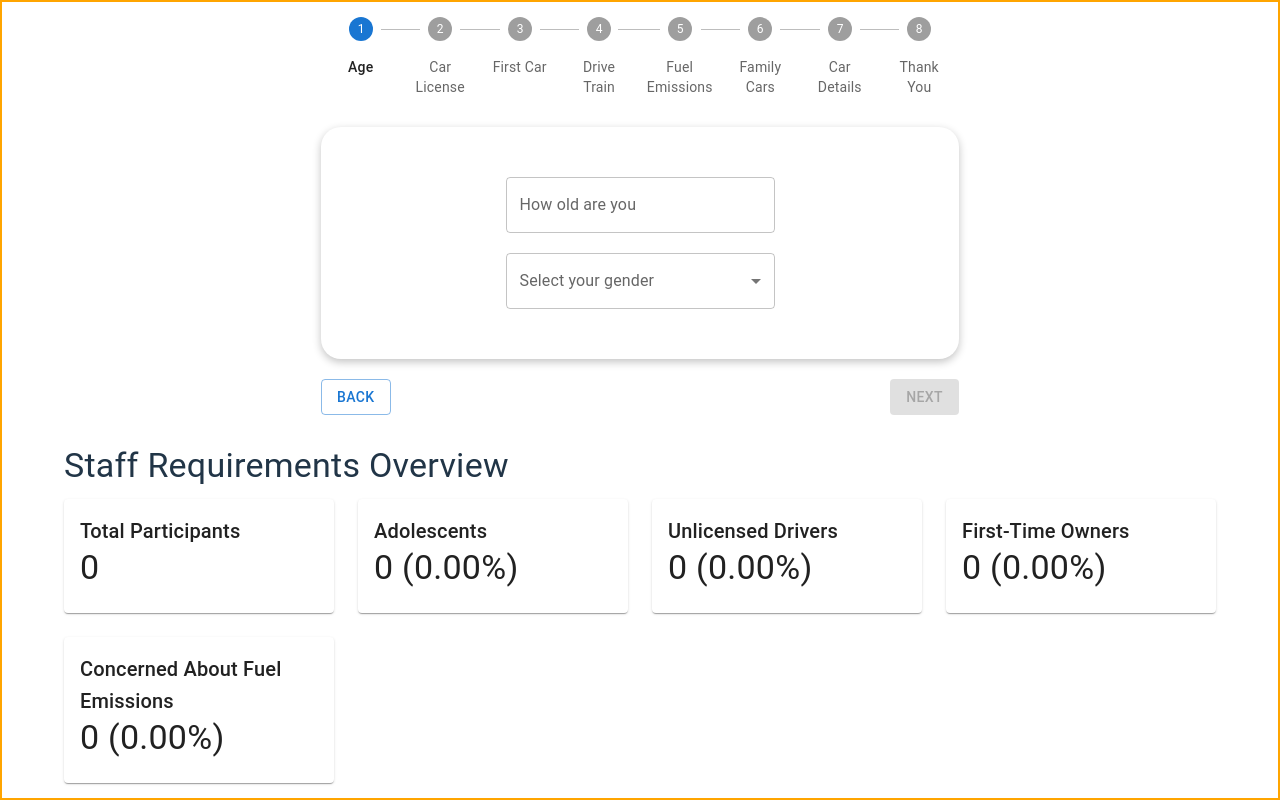
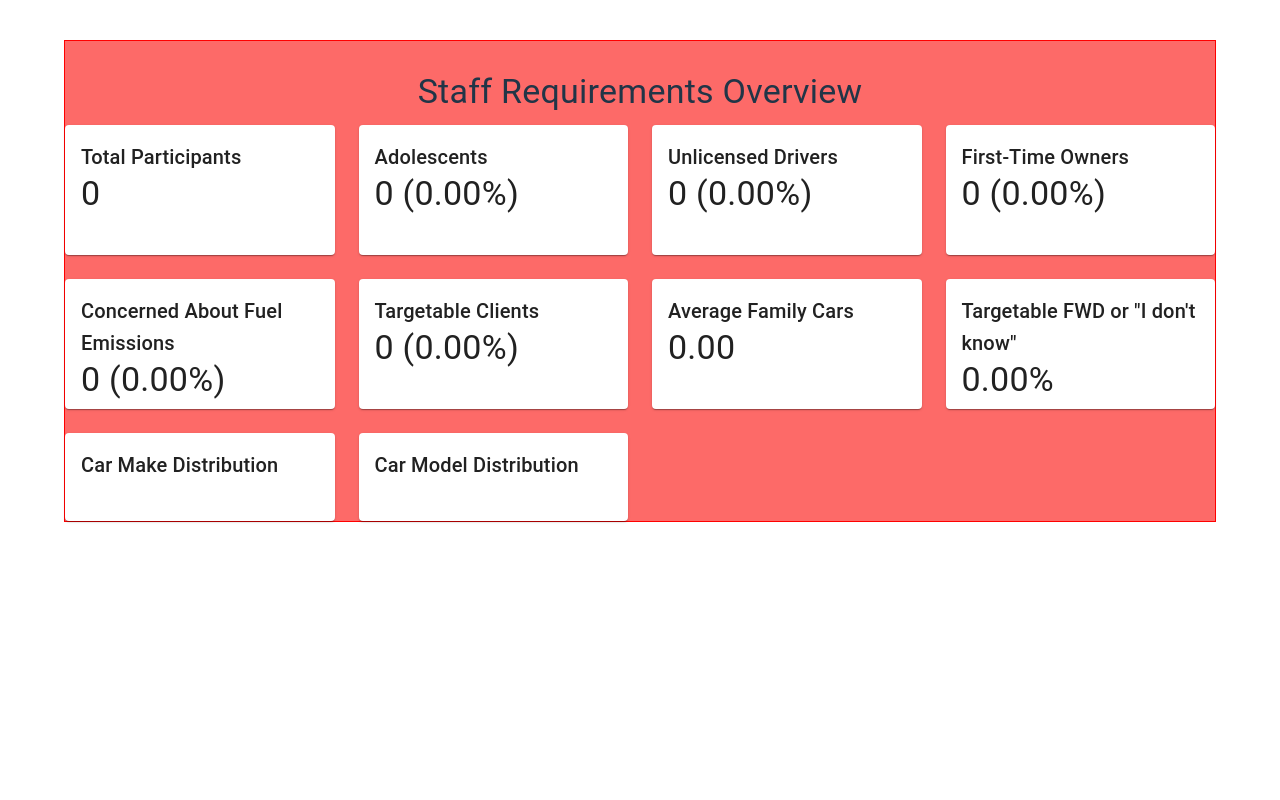
Before and after one commit to Neroshell/Talaxio_survey, a React (Vite) app: page /dashboard in a window 1280 px wide. Built offline with nearby package versions, Linux system fonts and the light colour scheme.

Commit message:
fix dashboard

```diff
--- a/package.json
+++ b/package.json
@@ -19,6 +19,7 @@
     "react": "^18.3.1",
     "react-chartjs-2": "^5.2.0",
     "react-dom": "^18.3.1",
+    "react-router-dom": "^6.26.2",
     "yup": "^1.4.0"
   },
   "devDependencies": {
--- a/src/App.css
+++ b/src/App.css
@@ -1,7 +1,7 @@
 .main-box{
-    border: 2px solid orange;
+
     width: 100%;
-    height: 100vh;
+    margin-top: 40px;
     display: flex;
     flex-direction: column;
     align-items: center;
--- a/src/App.tsx
+++ b/src/App.tsx
@@ -1,5 +1,5 @@
-// App.tsx
 import React, { useContext, useState } from 'react';
+import { BrowserRouter as Router, Routes, Route, Link } from 'react-router-dom';
 import { Stepper, Step, StepLabel } from '@mui/material';
 import Age from './components/Age';
 import CarLicense from './components/CarLicense';
@@ -12,7 +12,7 @@ import EachCar from './components/EachCar';
 import './App.css';
 import { multiStepContext } from './components/ContextStep';
 import Dashboard from './components/Dashboard';
-
+import { Button } from '@mui/material';
 
 const steps = [
   'Age',
@@ -26,39 +26,31 @@ const steps = [
 ];
 
 function App() {
-  const { currentStep, setStep, userData, submitData, setUserData  } = useContext(multiStepContext);
+  const { currentStep, setStep, userData, submitData } = useContext(multiStepContext);
 
   const [thankYouMessage, setThankYouMessage] = useState<string | null>(null);
   const [showIcon, setShowIcon] = useState<boolean>(true);
   const [submitted, setSubmitted] = useState(false);
 
-  // Handle Age Step Logic
   const handleAgeNext = () => {
     const { age } = userData;
-    if (age === '' || isNaN(age as number)) {
-      return; // Do nothing if the age is not provided or invalid
-    }
-
-
+    if (age === '' || isNaN(age as number)) return;
 
     if (age < 18) {
       submitData();
       setThankYouMessage("Thank you for your interest");
-      setShowIcon(false); // Optionally hide the icon
-      setStep(7); // Go to Thank You step if under 18
+      setShowIcon(false);
+      setStep(7);
     } else {
-      setStep(1); // Proceed to Car License step for age >= 18
+      setStep(1);
     }
   };
 
-
-  // Handle Car License Step Logic
   const handleCarLicenseNext = (licenseStatus: string) => {
     if (licenseStatus === 'no' && !submitted) {
-      console.log('handleCarLicenseNext called');
       submitData();
-      setSubmitted(true); // Prevent further submissions
-      setStep(7); // Go to Thank You step
+      setSubmitted(true);
+      setStep(7);
     } else if (userData.age !== null && userData.age >= 18 && userData.age <= 25) {
       setStep(2);
     } else {
@@ -66,37 +58,26 @@ function App() {
     }
   };
 
-
-
   const handleFirstCarNext = (firstCar: string) => {
     if (firstCar === 'yes') {
       submitData();
       setThankYouMessage("We are targeting more experienced clients, thank you for your interest");
-    setShowIcon(true); // Optionally hide the icon
-    setStep(7); // Go to Thank You step if 'Yes' is selected
+      setShowIcon(true);
+      setStep(7);
     } else if (firstCar === 'no') {
-    setStep(3); // Go to Drive Train step if 'No' is selected
+      setStep(3);
     }
   };
 
   const handleFuelEmissionNext = (fuelEmissions: string) => {
     if (fuelEmissions === 'yes' && !submitted) {
-
-    setSubmitted(true); // Intermediate submission
-    setStep(6); // Proceed to next step
+      setSubmitted(true);
+      setStep(6);
     } else {
-   // Final submission
       setStep(3);
     }
   };
 
-
-
-
-
-
-
-  // Get content based on the step index
   const getStepContent = (stepIndex: number) => {
     switch (stepIndex) {
       case 0:
@@ -112,12 +93,7 @@ const handleFuelEmissionNext = (fuelEmissions: string) => {
       case 5:
         return <FamilyCars />;
       case 6:
-        return (
-          <EachCar
-            carIndex={0}
-            onCarDetailsChange={() => {}}
-          />
-        );
+        return <EachCar carIndex={0} onCarDetailsChange={() => {}} />;
       case 7:
         return <ThankYou message={thankYouMessage || 'Thank you for your participation!'} showIcon={showIcon} />;
       default:
@@ -126,7 +102,11 @@ const handleFuelEmissionNext = (fuelEmissions: string) => {
   };
 
   return (
+    <Router>
       <div className='main-box'>
+        <Routes>
+          <Route path="/" element={
+            <>
               <Stepper style={{ width: '50%' }} activeStep={currentStep} alternativeLabel>
                 {steps.map((label, index) => (
                   <Step key={label} active={index === currentStep}>
@@ -134,15 +114,20 @@ const handleFuelEmissionNext = (fuelEmissions: string) => {
                   </Step>
                 ))}
               </Stepper>
-
               <div style={{ width: "50%", margin: '0 auto' }} className="step-content">
                 {getStepContent(currentStep)}
               </div>
-
-        <Dashboard />
+              <Link to="/dashboard">
+              <Button variant="contained" color="primary">
+                   Go to Dashboard
+                </Button>
+              </Link>
+            </>
+          } />
+          <Route path="/dashboard" element={<Dashboard />} />
+        </Routes>
       </div>
-
-
+    </Router>
   );
 }
 
--- a/src/components/ContextStep.tsx
+++ b/src/components/ContextStep.tsx
@@ -1,48 +1,72 @@
-import React, { useState } from 'react';
+import React, { useState, useEffect } from 'react';
 
 export const multiStepContext = React.createContext<any>(null);
 
 const ContextStep: React.FC<{ children: React.ReactNode }> = ({ children }) => {
   const [currentStep, setStep] = useState(0);
   const [userData, setUserData] = useState<any>({});
-  const [finalData, setFinalData] = useState<any[]>([]);
+  const [finalData, setFinalData] = useState<any[]>(() => {
+    const storedData = localStorage.getItem('finalData');
+    return storedData ? JSON.parse(storedData) : [];
+  });
 
-  // New state variables for counts
-  const [adolescentCount, setAdolescentCount] = useState(0);
-  const [unlicensedCount, setUnlicensedCount] = useState(0);
-  const [FirstTimeOwnerCount, setFirstTimeOwnerCount] = useState(0);
-  const [fuelEmissionConcernedCount, setFuelEmissionConcernedCount] = useState(0);
+  // Load counts from local storage
+  const initialCounts = JSON.parse(localStorage.getItem('counts') || '{}');
+  const [adolescentCount, setAdolescentCount] = useState(initialCounts.adolescentCount || 0);
+  const [unlicensedCount, setUnlicensedCount] = useState(initialCounts.unlicensedCount || 0);
+  const [FirstTimeOwnerCount, setFirstTimeOwnerCount] = useState(initialCounts.FirstTimeOwnerCount || 0);
+  const [fuelEmissionConcernedCount, setFuelEmissionConcernedCount] = useState(initialCounts.fuelEmissionConcernedCount || 0);
+  const [targetableCount, setTargetableCount] = useState(initialCounts.targetableCount || 0);
 
+  const totalSteps = 7;
+
+  // Average calculation based on total cars and number of users
+  const averageFamilyCars = finalData.length > 0
+    ? finalData.reduce((total, data) => total + (data.familyCars || 0), 0) / finalData.reduce((count, data) => count + (data.familyCars ? 1 : 0), 0)
+    : 0;
+
+  // Save finalData and counts to local storage whenever they change
+  useEffect(() => {
+    localStorage.setItem('finalData', JSON.stringify(finalData));
+    localStorage.setItem('counts', JSON.stringify({
+      adolescentCount,
+      unlicensedCount,
+      FirstTimeOwnerCount,
+      fuelEmissionConcernedCount,
+      targetableCount,
+    }));
+  }, [finalData, adolescentCount, unlicensedCount, FirstTimeOwnerCount, fuelEmissionConcernedCount, targetableCount]);
 
   function submitData() {
     console.log('submitData called');
 
-    // This will only update finalData if the survey is fully completed
-    // Check if on Thank You step
     setFinalData((prevData) => {
       const updatedData = [...prevData, userData];
 
       // Check for conditions after the full submission
       if (userData.age < 18) {
-          setAdolescentCount((prevCount) => prevCount + 1);
+        setAdolescentCount((prevCount: number) => prevCount + 1);
       }
 
       if (userData.carLicense === 'no') {
-          setUnlicensedCount((prevCount) => prevCount + 1);
+        setUnlicensedCount((prevCount: number) => prevCount + 1);
       }
 
       if (userData.firstCar === 'yes') {
-          setFirstTimeOwnerCount((prevCount) => prevCount + 1);
+        setFirstTimeOwnerCount((prevCount: number) => prevCount + 1);
       }
 
-        // Increment the concerned about fuel emissions count
-        if (userData.fuelemissions === 'yes') {
-          setFuelEmissionConcernedCount((prevCount) => prevCount + 1);
+      if (userData.fuelEmissionConcerned === 'yes') {
+        setFuelEmissionConcernedCount((prevCount: number) => prevCount + 1);
+      }
+
+      if (currentStep === totalSteps - 1) {  // If user is at the last step
+        setUserData((prevData) => ({ ...prevData, completedSurvey: true }));
+        setTargetableCount((prevCount: number) => prevCount + 1);
       }
 
       return updatedData; // Return the updated data
     });
-
   }
 
 
@@ -54,11 +78,12 @@ const ContextStep: React.FC<{ children: React.ReactNode }> = ({ children }) => {
       userData,
       setUserData,
       finalData,
-      adolescentCount, // Provide count to context
-      unlicensedCount, // Provide count to context
+      adolescentCount,
+      unlicensedCount,
       FirstTimeOwnerCount,
-      fuelEmissionConcernedCount ,
-
+      fuelEmissionConcernedCount,
+      averageFamilyCars, // Provide average to context
+      targetableCount
     }}>
       {children}
     </multiStepContext.Provider>
--- a/src/components/Dashboard.tsx
+++ b/src/components/Dashboard.tsx
@@ -1,12 +1,15 @@
-import React, { useContext } from 'react';
+import React, { useContext, useEffect } from 'react';
 import {
   Container,
   Typography,
   Grid,
   Card,
   CardContent,
+  List,
+  ListItem,
 } from '@mui/material';
 import { multiStepContext } from './ContextStep';
+import './components.css'
 
 interface Car {
   carMake: string;
@@ -17,19 +20,37 @@ interface UserData {
   age: number;
   carLicense: string;
   firstCar: string;
+  driveTrain?: string;
   familyCars?: number;
-  eachCar: Car[];
+  eachCar?: Car[];
+  completedSurvey: boolean;
+  fuelEmissionConcerned: boolean;
 }
 
-
 const Dashboard: React.FC = () => {
-    const { finalData, adolescentCount, unlicensedCount, FirstTimeOwnerCount, fuelEmissionConcernedCount } = useContext(multiStepContext) as {
+  const { finalData, adolescentCount, unlicensedCount, FirstTimeOwnerCount, fuelEmissionConcernedCount, targetableCount, averageFamilyCars } = useContext(multiStepContext) as {
     finalData: UserData[];
     adolescentCount: number;
     unlicensedCount: number;
     FirstTimeOwnerCount: number;
-      fuelEmissionConcernedCount: number; // New count
+    fuelEmissionConcernedCount: number;
+    targetableCount: number;
+    averageFamilyCars: number;
   };
+
+  // Save data to local storage whenever finalData changes
+  useEffect(() => {
+    localStorage.setItem('finalData', JSON.stringify(finalData));
+  }, [finalData]);
+
+  // Load data from local storage on component mount
+  useEffect(() => {
+    const storedData = localStorage.getItem('finalData');
+    if (storedData) {
+      // You may want to dispatch this to your context or handle it as needed
+      console.log('Loaded data from local storage:', JSON.parse(storedData));
+    }
+  }, []);
 
   // Calculate statistics
   const totalParticipants = finalData.length;
@@ -37,17 +58,44 @@ const Dashboard: React.FC = () => {
   const unlicensedPercentage = totalParticipants > 0 ? (unlicensedCount / totalParticipants) * 100 : 0;
   const firstTimeOwnerPercentage = totalParticipants > 0 ? (FirstTimeOwnerCount / totalParticipants) * 100 : 0;
   const fuelEmissionConcernedPercentage = totalParticipants > 0 ? (fuelEmissionConcernedCount / totalParticipants) * 100 : 0;
+  const targetablePercentage = totalParticipants > 0 ? (targetableCount / totalParticipants) * 100 : 0;
+
+  const targetableUsers = finalData.filter(user => user.age >= 18 && user.completedSurvey);
+  const targetableFWDorDontKnow = targetableUsers.filter(user => user.driveTrain === 'FWD' || user.driveTrain === "I don't know");
+  const fwdOrDontKnowPercentage = targetableUsers.length > 0 ? (targetableFWDorDontKnow.length / targetableUsers.length) * 100 : 0;
+
+  const carMakeDistribution: { [key: string]: number } = {};
+  const carModelDistribution: { [key: string]: number } = {};
+
+  finalData.forEach(user => {
+    if (user.eachCar && user.eachCar.length > 0) {
+      user.eachCar.forEach(car => {
+        if (carMakeDistribution[car.carMake]) {
+          carMakeDistribution[car.carMake]++;
+        } else {
+          carMakeDistribution[car.carMake] = 1;
+        }
+        const makeAndModel = `${car.carMake} ${car.carModel}`;
+        if (carModelDistribution[makeAndModel]) {
+          carModelDistribution[makeAndModel]++;
+        } else {
+          carModelDistribution[makeAndModel] = 1;
+        }
+      });
+    }
+  });
 
   return (
-      <Container>
-        <Typography variant="h4" gutterBottom>
+    <div className='dashboard-container'>
+      <Typography variant="h4" sx={{textAlign: 'center'}} gutterBottom>
         Staff Requirements Overview
       </Typography>
 
       <Grid container spacing={3}>
+        {/* Existing statistics cards */}
         <Grid item xs={12} sm={6} md={3}>
-            <Card>
-              <CardContent>
+          <Card  sx={{height: '130px'}}>
+            <CardContent >
               <Typography variant="h6">Total Participants</Typography>
               <Typography variant="h4">{totalParticipants}</Typography>
             </CardContent>
@@ -55,7 +103,7 @@ const Dashboard: React.FC = () => {
         </Grid>
 
         <Grid item xs={12} sm={6} md={3}>
-            <Card>
+          <Card  sx={{height: '130px'}}>
             <CardContent>
               <Typography variant="h6">Adolescents</Typography>
               <Typography variant="h4">{adolescentCount} ({adolescentPercentage.toFixed(2)}%)</Typography>
@@ -64,7 +112,7 @@ const Dashboard: React.FC = () => {
         </Grid>
 
         <Grid item xs={12} sm={6} md={3}>
-            <Card>
+          <Card  sx={{height: '130px'}}>
             <CardContent>
               <Typography variant="h6">Unlicensed Drivers</Typography>
               <Typography variant="h4">{unlicensedCount} ({unlicensedPercentage.toFixed(2)}%)</Typography>
@@ -73,7 +121,7 @@ const Dashboard: React.FC = () => {
         </Grid>
 
         <Grid item xs={12} sm={6} md={3}>
-            <Card>
+          <Card  sx={{height: '130px'}}>
             <CardContent>
               <Typography variant="h6">First-Time Owners</Typography>
               <Typography variant="h4">{FirstTimeOwnerCount} ({firstTimeOwnerPercentage.toFixed(2)}%)</Typography>
@@ -81,19 +129,73 @@ const Dashboard: React.FC = () => {
           </Card>
         </Grid>
 
-          {/* New statistic card for fuel emissions concern */}
         <Grid item xs={12} sm={6} md={3}>
-            <Card>
+          <Card  sx={{height: '130px'}}>
             <CardContent>
               <Typography variant="h6">Concerned About Fuel Emissions</Typography>
-                <Typography variant="h4">{fuelEmissionConcernedCount} ({fuelEmissionConcernedPercentage.toFixed(2)}%)</Typography>
+              <Typography variant="h4"> {fuelEmissionConcernedCount} ({fuelEmissionConcernedPercentage.toFixed(2)}%)</Typography>
             </CardContent>
           </Card>
         </Grid>
 
-          {/* Add more statistic cards as needed */}
+        <Grid item xs={12} sm={6} md={3}>
+          <Card  sx={{height: '130px'}}>
+            <CardContent>
+              <Typography variant="h6">Targetable Clients</Typography>
+              <Typography variant="h4">{targetableCount} ({targetablePercentage.toFixed(2)}%)</Typography>
+            </CardContent>
+          </Card>
         </Grid>
-      </Container>
+
+        <Grid item xs={12} sm={6} md={3}>
+          <Card  sx={{height: '130px'}}>
+            <CardContent>
+              <Typography variant="h6">Average Family Cars</Typography>
+              <Typography variant="h4">{averageFamilyCars.toFixed(2)}</Typography>
+            </CardContent>
+          </Card>
+        </Grid>
+
+        <Grid item xs={12} sm={6} md={3}>
+          <Card  sx={{height: '130px'}}>
+            <CardContent>
+              <Typography variant="h6">Targetable FWD or "I don't know"</Typography>
+              <Typography variant="h4">{fwdOrDontKnowPercentage.toFixed(2)}%</Typography>
+            </CardContent>
+          </Card>
+        </Grid>
+
+        <Grid item xs={12} sm={6} md={3}>
+    <Card  sx={{ height: 'auto' }}>
+      <CardContent>
+        <Typography variant="h6">Car Make Distribution</Typography>
+        <List>
+          {Object.entries(carMakeDistribution).map(([make, count]) => (
+            <ListItem key={make}>
+              {make}: {count}
+            </ListItem>
+          ))}
+        </List>
+      </CardContent>
+    </Card>
+  </Grid>
+
+  <Grid item xs={12} sm={6} md={3}>
+    <Card  sx={{ height: 'auto' }}>
+      <CardContent>
+        <Typography variant="h6">Car Model Distribution</Typography>
+        <List>
+          {Object.entries(carModelDistribution).map(([makeModel, count]) => (
+            <ListItem key={makeModel}>
+              {makeModel}: {count}
+            </ListItem>
+          ))}
+        </List>
+      </CardContent>
+    </Card>
+  </Grid>
+      </Grid>
+    </div>
   );
 };
 
--- a/src/components/components.css
+++ b/src/components/components.css
@@ -5,16 +5,34 @@
     border-radius: 20px;
     display: flex;
     flex-direction: column;
-
     justify-content: center;
-
 
   }
 
 
 .button-container{
-
     display: flex;
     gap: 10px;
     margin-top: 20px;
 }
+
+.dashboard-container{
+
+  display: flex;
+  justify-content: center;
+  align-items: center;
+  flex-wrap: wrap;
+  border: 1px solid red;
+  height: auto;
+  padding-top: 30px;
+  width: 90%;
+  background-color: #FD6A68;
+
+}
+
+.dashboard-card{
+
+  background-color: #dd1010;
+  border: 1px solid blue;
+
+}
```
Also changed, not shown: src/main.tsx (line endings or trailing spaces), 1 other file (tests, documents, lock files or other folders). Lines whose indentation alone changed are shown as unchanged.
